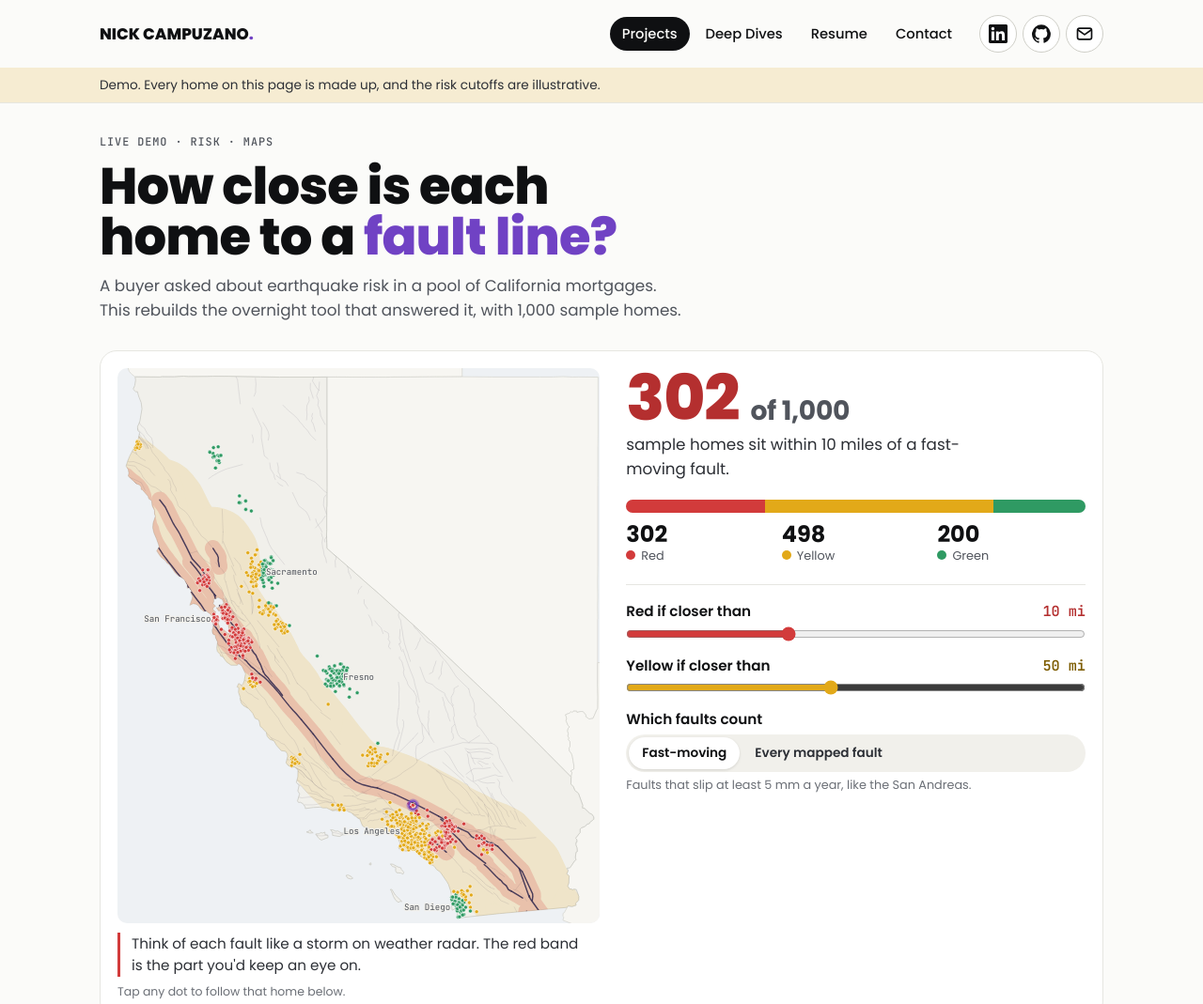
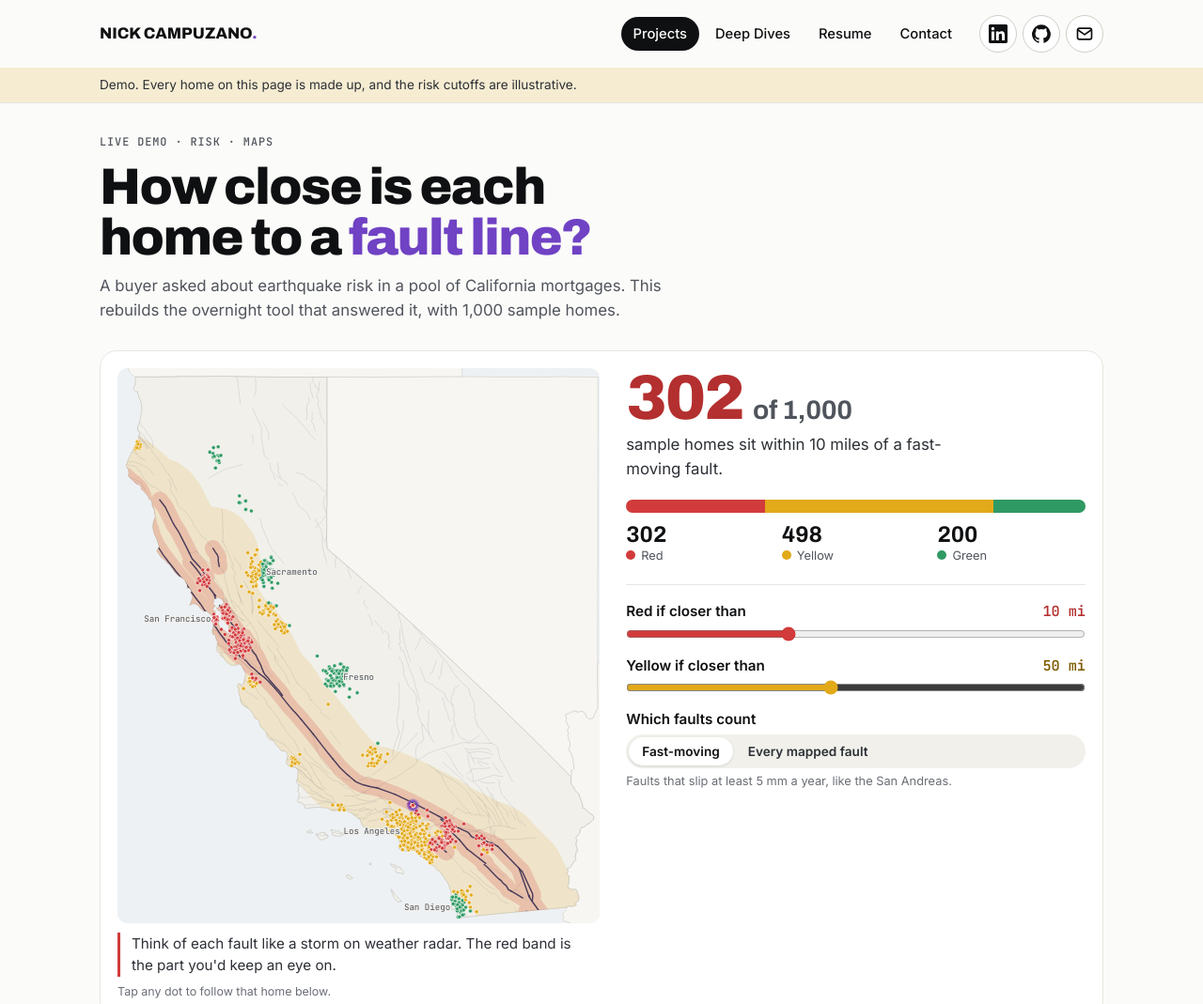
Before and after one commit to nickgcamp/nickgcamp.github.io, a plain HTML site: page demos/earthquake.html in a window 1280 px wide. Shown: the top 1069 px of the page at 94% size. Drawn offline with Linux system fonts and the light colour scheme.

Commit message:
Go back to the previous fonts (Archivo, Inter, JetBrains Mono)
Nick found Poppins hard to read. Removes the self-hosted Poppins files
and restores the earlier type settings. Keeps the purple "curious"
headline and the trimmed AI post.

Co-Authored-By: Claude Opus 5.5 <noreply@anthropic.com>

```diff
--- a/assets/site.css
+++ b/assets/site.css
@@ -1,15 +1,7 @@
 /* nickgcamp.com · look C
-   Poppins for headlines and body, JetBrains Mono for small labels and data.
+   Big condensed display type (Archivo), Inter body, JetBrains Mono for data.
    One purple accent; gold is the second chart series and the "watch" status.
    Every text color below passes WCAG AA (4.5:1) on the page, cards and thumbnails. */
-/* Self-hosted fonts (SIL OFL 1.1, licenses in assets/fonts/). Latin subset only. */
-@font-face { font-family: "Poppins"; font-style: normal; font-weight: 400; font-display: swap; src: url("fonts/poppins-latin-400.woff2") format("woff2"); unicode-range: U+0000-00FF, U+0131, U+0152-0153, U+02BB-02BC, U+02C6, U+02DA, U+02DC, U+0304, U+0308, U+0329, U+2000-206F, U+20AC, U+2122, U+2191, U+2193, U+2212, U+2215, U+FEFF, U+FFFD; }
-@font-face { font-family: "Poppins"; font-style: normal; font-weight: 500; font-display: swap; src: url("fonts/poppins-latin-500.woff2") format("woff2"); unicode-range: U+0000-00FF, U+0131, U+0152-0153, U+02BB-02BC, U+02C6, U+02DA, U+02DC, U+0304, U+0308, U+0329, U+2000-206F, U+20AC, U+2122, U+2191, U+2193, U+2212, U+2215, U+FEFF, U+FFFD; }
-@font-face { font-family: "Poppins"; font-style: normal; font-weight: 600; font-display: swap; src: url("fonts/poppins-latin-600.woff2") format("woff2"); unicode-range: U+0000-00FF, U+0131, U+0152-0153, U+02BB-02BC, U+02C6, U+02DA, U+02DC, U+0304, U+0308, U+0329, U+2000-206F, U+20AC, U+2122, U+2191, U+2193, U+2212, U+2215, U+FEFF, U+FFFD; }
-@font-face { font-family: "Poppins"; font-style: normal; font-weight: 700; font-display: swap; src: url("fonts/poppins-latin-700.woff2") format("woff2"); unicode-range: U+0000-00FF, U+0131, U+0152-0153, U+02BB-02BC, U+02C6, U+02DA, U+02DC, U+0304, U+0308, U+0329, U+2000-206F, U+20AC, U+2122, U+2191, U+2193, U+2212, U+2215, U+FEFF, U+FFFD; }
-@font-face { font-family: "Poppins"; font-style: normal; font-weight: 800; font-display: swap; src: url("fonts/poppins-latin-800.woff2") format("woff2"); unicode-range: U+0000-00FF, U+0131, U+0152-0153, U+02BB-02BC, U+02C6, U+02DA, U+02DC, U+0304, U+0308, U+0329, U+2000-206F, U+20AC, U+2122, U+2191, U+2193, U+2212, U+2215, U+FEFF, U+FFFD; }
-@font-face { font-family: "JetBrains Mono"; font-style: normal; font-weight: 400 700; font-display: swap; src: url("fonts/jetbrains-mono-latin.woff2") format("woff2"); unicode-range: U+0000-00FF, U+0131, U+0152-0153, U+02BB-02BC, U+02C6, U+02DA, U+02DC, U+0304, U+0308, U+0329, U+2000-206F, U+20AC, U+2122, U+2191, U+2193, U+2212, U+2215, U+FEFF, U+FFFD; }
-
 :root {
   --bg: #fbfbf9;
   --surface: #ffffff;
@@ -31,8 +23,8 @@
   --bad-soft: #f8e1e1;
   --code-bg: #16181d;
 
-  --f-display: "Poppins", system-ui, -apple-system, "Segoe UI", Roboto, Helvetica, Arial, sans-serif;
-  --f-body: "Poppins", system-ui, -apple-system, "Segoe UI", Roboto, Helvetica, Arial, sans-serif;
+  --f-display: "Archivo", "Arial Narrow", system-ui, sans-serif;
+  --f-body: "Inter", system-ui, -apple-system, "Segoe UI", Roboto, sans-serif;
   --f-mono: "JetBrains Mono", ui-monospace, Menlo, Consolas, monospace;
 
   --step--1: 0.875rem;
@@ -68,8 +60,8 @@ img { max-width: 100%; height: auto; display: block; }
 a { color: var(--accent); text-underline-offset: 3px; }
 a:hover { text-decoration-thickness: 2px; }
 :focus-visible { outline: 2px solid var(--accent); outline-offset: 3px; border-radius: 4px; }
-h1, h2, h3 { font-family: var(--f-display); line-height: 1.1; text-wrap: balance; margin: 0; letter-spacing: -0.005em; }
-h1 { font-size: var(--step-4); font-weight: 800; line-height: 1.04; letter-spacing: -0.015em; }
+h1, h2, h3 { font-family: var(--f-display); line-height: 1.1; text-wrap: balance; margin: 0; letter-spacing: -0.015em; font-stretch: 108%; }
+h1 { font-size: var(--step-4); font-weight: 850; font-stretch: 118%; line-height: .92; letter-spacing: -0.035em; }
 h2 { font-size: var(--step-3); font-weight: 800; letter-spacing: -0.025em; }
 h3 { font-size: var(--step-2); font-weight: 750; }
 h1 em, h2 em { font-style: normal; color: var(--accent); }
--- a/demos/earthquake.html
+++ b/demos/earthquake.html
@@ -20,8 +20,9 @@
 <link rel="icon" href="../assets/favicon.svg" type="image/svg+xml">
 <link rel="icon" href="../assets/favicon-32.png" sizes="32x32" type="image/png">
 <link rel="apple-touch-icon" href="../assets/apple-touch-icon.png">
-<link rel="preload" href="../assets/fonts/poppins-latin-400.woff2" as="font" type="font/woff2" crossorigin>
-<link rel="preload" href="../assets/fonts/poppins-latin-800.woff2" as="font" type="font/woff2" crossorigin>
+<link rel="preconnect" href="https://fonts.googleapis.com">
+<link rel="preconnect" href="https://fonts.gstatic.com" crossorigin>
+<link rel="stylesheet" href="https://fonts.googleapis.com/css2?family=Archivo:wdth,wght@62..125,400..900&family=Inter:wght@400;500;600;700&family=JetBrains+Mono:wght@400;500;600;700&display=swap">
 <link rel="stylesheet" href="../assets/site.css">
 <script src="../assets/site.js" defer></script>
 <style>
@@ -33,8 +34,8 @@
   --land: #f1f0eb; --land-nb: #f7f6f2; --sea: #eef1f4; --fault: #3a2f52;
   --red: #d23b3b; --yellow: #e2a919; --green: #2f9a63;
   --red-text: #b42f2f; --yellow-text: #7d5c00; --green-text: #1d7a4e;
-  --f-display: "Poppins", system-ui, -apple-system, "Segoe UI", Roboto, Helvetica, Arial, sans-serif;
-  --f-body: "Poppins", system-ui, -apple-system, "Segoe UI", Roboto, Helvetica, Arial, sans-serif;
+  --f-display: "Archivo", "Arial Narrow", system-ui, sans-serif;
+  --f-body: "Inter", system-ui, -apple-system, "Segoe UI", Roboto, sans-serif;
   --f-mono: "JetBrains Mono", ui-monospace, Menlo, Consolas, monospace;
   --radius: 18px; --radius-sm: 10px;
 }
@@ -55,7 +56,7 @@
 
 *, *::before, *::after { box-sizing: border-box; }
 body { margin: 0; background: var(--bg); color: var(--ink); font-family: var(--f-body); font-size: 1rem; line-height: 1.55; }
-h1, h2, h3 { font-family: var(--f-display); line-height: 1.08; text-wrap: balance; margin: 0; letter-spacing: -0.005em; font-stretch: 110%; }
+h1, h2, h3 { font-family: var(--f-display); line-height: 1.08; text-wrap: balance; margin: 0; letter-spacing: -0.02em; font-stretch: 110%; }
 p { margin: 0; }
 a { color: var(--accent); text-underline-offset: 3px; }
 :focus-visible { outline: 2px solid var(--accent); outline-offset: 3px; border-radius: 4px; }
@@ -67,7 +68,7 @@ a { color: var(--accent); text-underline-offset: 3px; }
 .banner .wrap { padding-block: 8px; }
 
 .eq-intro { padding-block: 32px 8px; display: grid; gap: 12px; max-width: 62ch; }
-.eq-intro h1 { font-size: clamp(2rem, 5.4vw, 3.4rem); font-weight: 850; font-stretch: 116%; letter-spacing: -0.015em; line-height: .98; }
+.eq-intro h1 { font-size: clamp(2rem, 5.4vw, 3.4rem); font-weight: 850; font-stretch: 116%; letter-spacing: -0.03em; line-height: .98; }
 .eq-intro h1 em { font-style: normal; color: var(--accent); }
 .eq-intro p { color: var(--muted); font-size: 1.05rem; }
 
@@ -79,7 +80,7 @@ a { color: var(--accent); text-underline-offset: 3px; }
 
 .side { display: grid; gap: 20px; min-width: 0; }
 .answer { display: grid; gap: 4px; }
-.answer .big { font-family: var(--f-display); font-weight: 850; font-stretch: 112%; font-size: clamp(2.6rem, 7vw, 4.2rem); line-height: .95; letter-spacing: -0.015em; color: var(--red-text); font-variant-numeric: tabular-nums; }
+.answer .big { font-family: var(--f-display); font-weight: 850; font-stretch: 112%; font-size: clamp(2.6rem, 7vw, 4.2rem); line-height: .95; letter-spacing: -0.03em; color: var(--red-text); font-variant-numeric: tabular-nums; }
 .answer .big small { font-size: .42em; color: var(--muted); font-weight: 700; letter-spacing: -0.01em; }
 .answer .sub { font-size: 1.05rem; color: var(--body); max-width: 36ch; }
 
```
Also changed, not shown: 404.html (+3 -2 lines), deep-dives/how-i-use-ai-every-day.html (+3 -2 lines), deep-dives/index.html (+3 -2 lines), deep-dives/metrics-and-the-tape.html (+3 -2 lines), deep-dives/oil-and-the-10-year.html (+3 -2 lines), demos/forecast.html (+3 -2 lines), demos/quality.html (+3 -2 lines), index.html (+3 -2 lines), projects.html (+3 -2 lines), resume.html (+3 -2 lines), assets/fonts/OFL-JetBrainsMono.txt (deleted), assets/fonts/OFL-Poppins.txt (deleted), assets/fonts/jetbrains-mono-latin.woff2 (deleted), assets/fonts/poppins-latin-400.woff2 (deleted), 4 more files.
